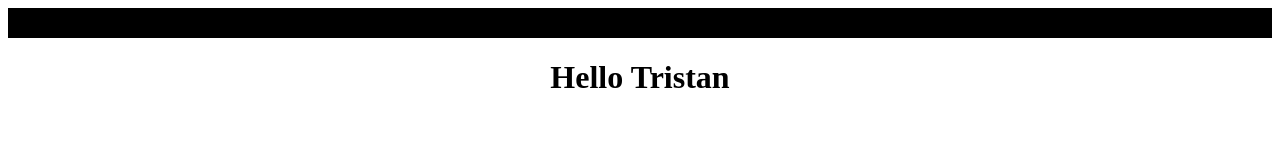
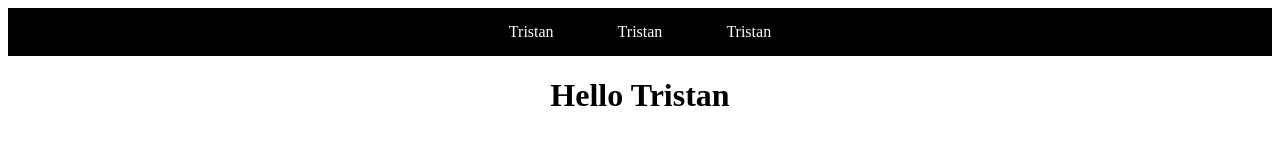
Before and after one commit to Worick046/Communications, a plain HTML site: page index.html in a window 1280 px wide. Drawn offline with Linux system fonts and the light colour scheme.

Commit message:
Update index.html

```diff
--- a/index.html
+++ b/index.html
@@ -6,6 +6,9 @@
     </head>
     <body>
         <div class = toolbar>
+            <a href = index.html id = button>Tristan</a>
+            <a href = index.html id = button>Tristan</a>
+            <a href = index.html id = button>Tristan</a>
         </div>
         <h1>Hello Tristan</h1>
     </body>
```
